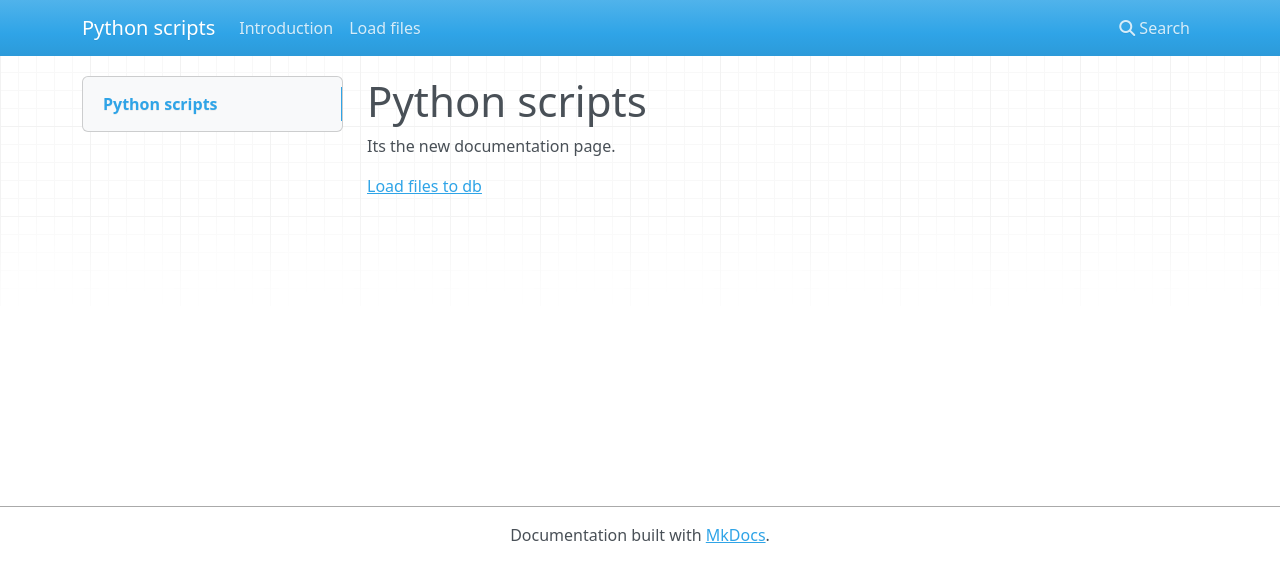
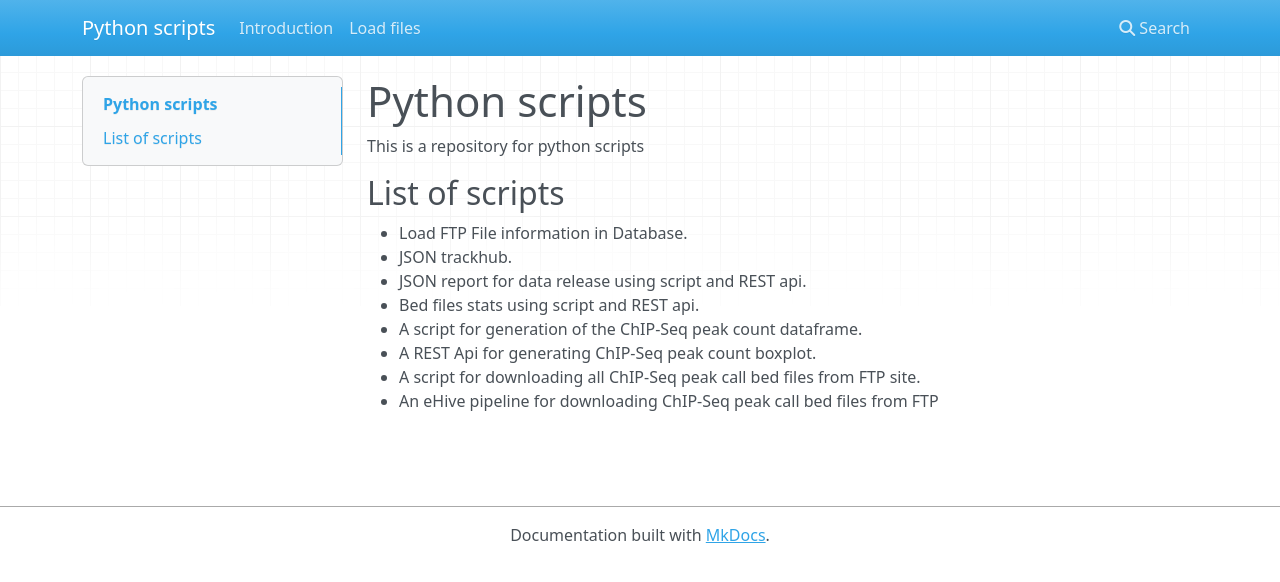
Before and after one commit to avikdatta/python_scripts, an MkDocs documentation site: the page built from docs/index.md, in a window 1280 px wide. Shown: the top 582 px of the page. Built offline with MkDocs 1.6.1, drawn with Linux system fonts in a browser that asks for light colours; nearby versions of some CDN libraries; old or Windows-style settings are respelled for this version of MkDocs.

Commit message:
Update index.md

```diff
--- a/docs/index.md
+++ b/docs/index.md
@@ -1,4 +1,13 @@
-# Python scripts
-Its the new documentation page.
+#Python scripts
+This is a repository for python scripts
 
-[Load files to db](load_files.md)
+##List of scripts
+
+* Load FTP File information in Database.
+* JSON trackhub.
+* JSON report for data release using script and REST api.
+* Bed files stats using script and REST api.
+* A script for generation of the ChIP-Seq peak count dataframe.
+* A REST Api for generating ChIP-Seq peak count boxplot.
+* A script for downloading all ChIP-Seq peak call bed files from FTP site.
+* An eHive pipeline for downloading ChIP-Seq peak call bed files from FTP
```
